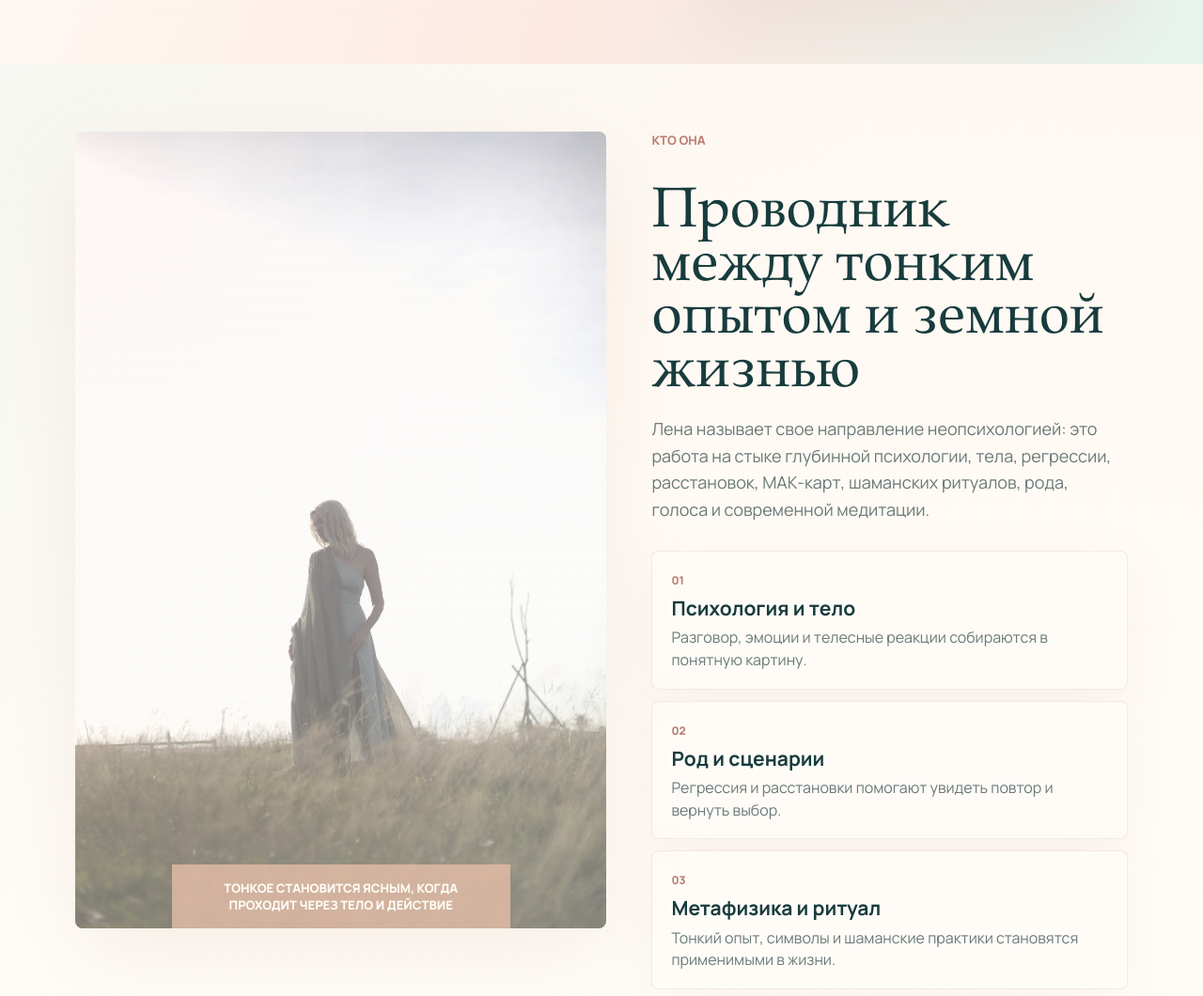
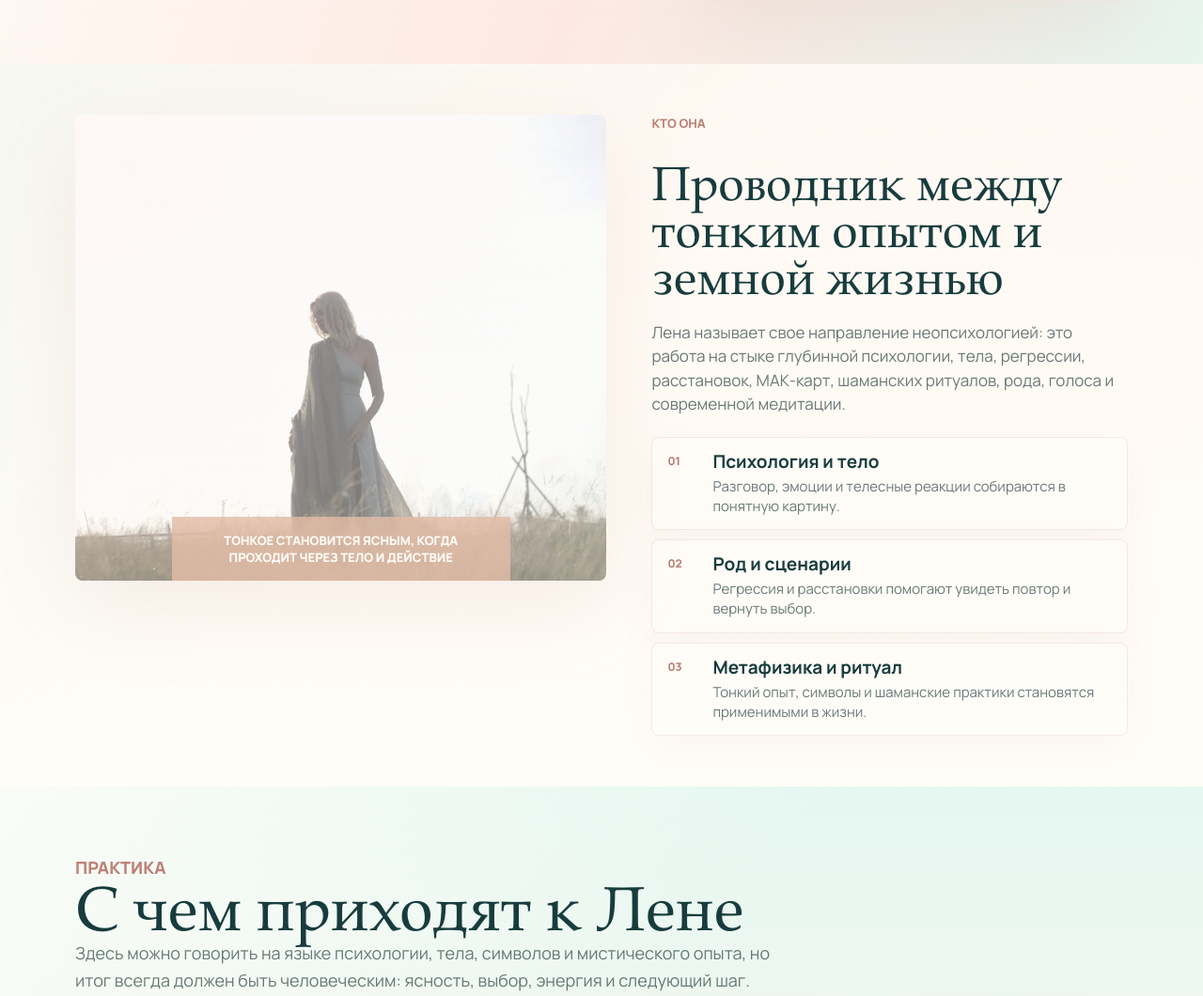
Before and after one commit to pramanthacom/elenanasyrova.ru, a plain HTML site: page index.html in a window 1280 px wide. Shown: the part 640-1700 px from the top of the page at 94% size. Drawn offline with nearby package versions, Linux system fonts and the light colour scheme.

Commit message:
Compact about section layout

```diff
--- a/styles.css
+++ b/styles.css
@@ -360,6 +360,7 @@ h3 {
 }
 
 .section--about {
+  padding: 54px 0;
   background:
     linear-gradient(135deg, rgba(223, 245, 239, 0.28), transparent 42%),
     linear-gradient(180deg, #fff8f2 0%, #fffdf8 100%);
@@ -373,12 +374,14 @@ h3 {
 }
 
 .about-copy h2 {
-  font-size: clamp(42px, 4.7vw, 68px);
+  font-size: clamp(40px, 4vw, 58px);
+  line-height: 0.98;
 }
 
 .about-visual {
   position: relative;
-  min-height: 620px;
+  height: clamp(460px, 62vh, 560px);
+  min-height: 0;
   margin: 0;
   overflow: hidden;
   border-radius: 8px;
@@ -399,7 +402,7 @@ h3 {
 .about-visual img {
   width: 100%;
   height: 100%;
-  min-height: 620px;
+  min-height: 0;
   display: block;
   object-fit: cover;
   object-position: 50% 58%;
@@ -424,44 +427,52 @@ h3 {
 
 .about-copy {
   display: grid;
-  gap: 22px;
+  gap: 18px;
 }
 
 .about-lede {
   margin: 0;
   color: var(--muted);
-  font-size: 18px;
-  line-height: 1.58;
+  font-size: 17px;
+  line-height: 1.5;
 }
 
 .about-points {
   display: grid;
-  gap: 12px;
-  margin-top: 8px;
+  gap: 10px;
+  margin-top: 4px;
 }
 
 .about-points article {
-  padding: 18px 20px;
+  display: grid;
+  grid-template-columns: 36px minmax(0, 1fr);
+  column-gap: 12px;
+  align-items: start;
+  padding: 14px 16px;
   border: 1px solid rgba(189, 129, 117, 0.16);
   border-radius: 8px;
   background: rgba(255, 253, 248, 0.68);
-  box-shadow: 0 18px 60px rgba(194, 125, 111, 0.08);
+  box-shadow: 0 12px 38px rgba(194, 125, 111, 0.06);
 }
 
 .about-points span {
   color: var(--clay);
   font-size: 12px;
   font-weight: 800;
+  grid-row: span 2;
+  padding-top: 2px;
 }
 
 .about-points h3 {
-  margin-top: 8px;
+  margin-top: 0;
+  font-size: 19px;
 }
 
 .about-points p {
-  margin: 8px 0 0;
+  margin: 5px 0 0;
   color: var(--muted);
-  line-height: 1.48;
+  font-size: 15px;
+  line-height: 1.42;
 }
 
 .text-block {
@@ -790,7 +801,7 @@ h3 {
 
   .about-visual,
   .about-visual img {
-    min-height: 520px;
+    height: 520px;
   }
 
   .facts,
@@ -872,7 +883,7 @@ h3 {
 
   .about-visual,
   .about-visual img {
-    min-height: 390px;
+    height: 390px;
   }
 
   .about-visual figcaption {
```
